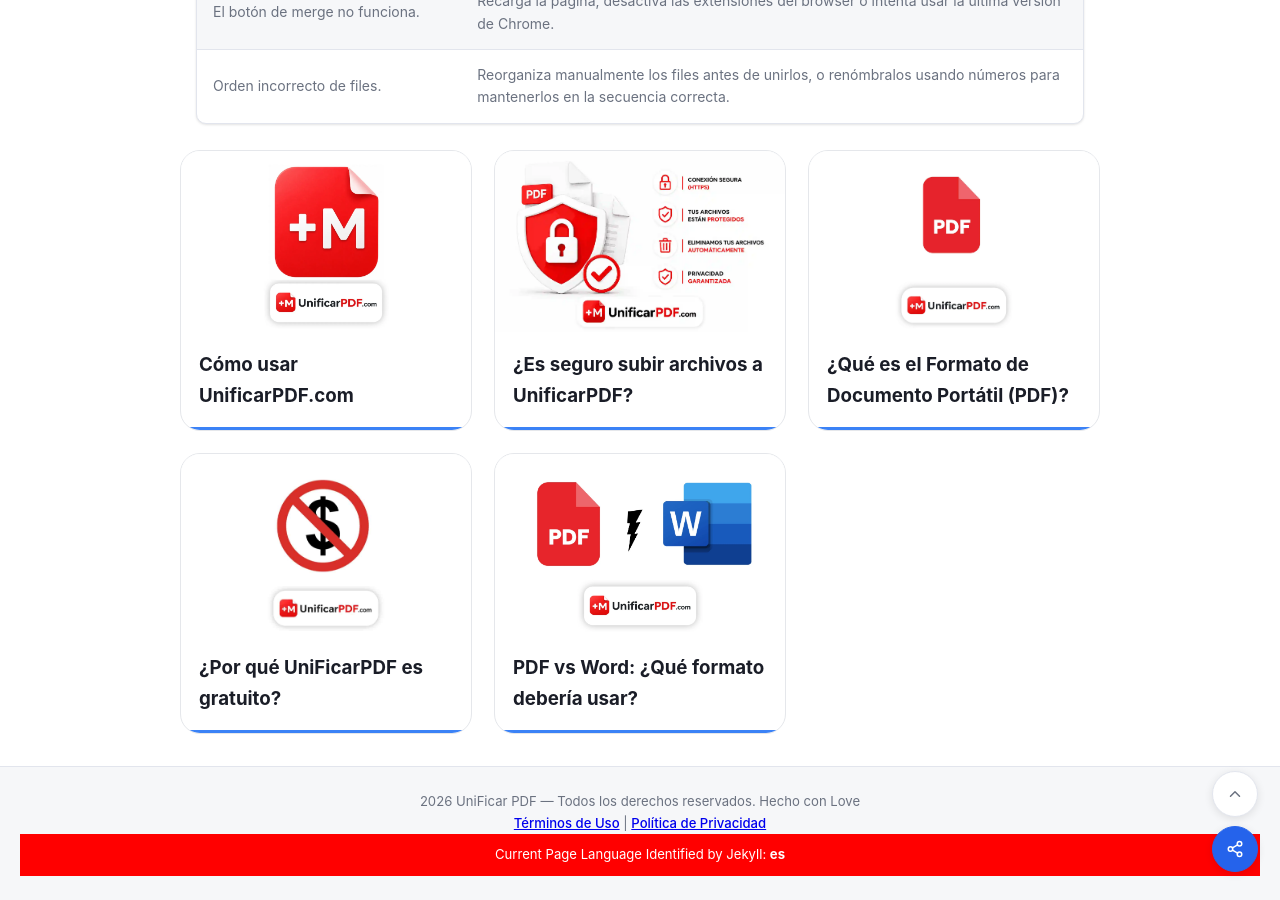
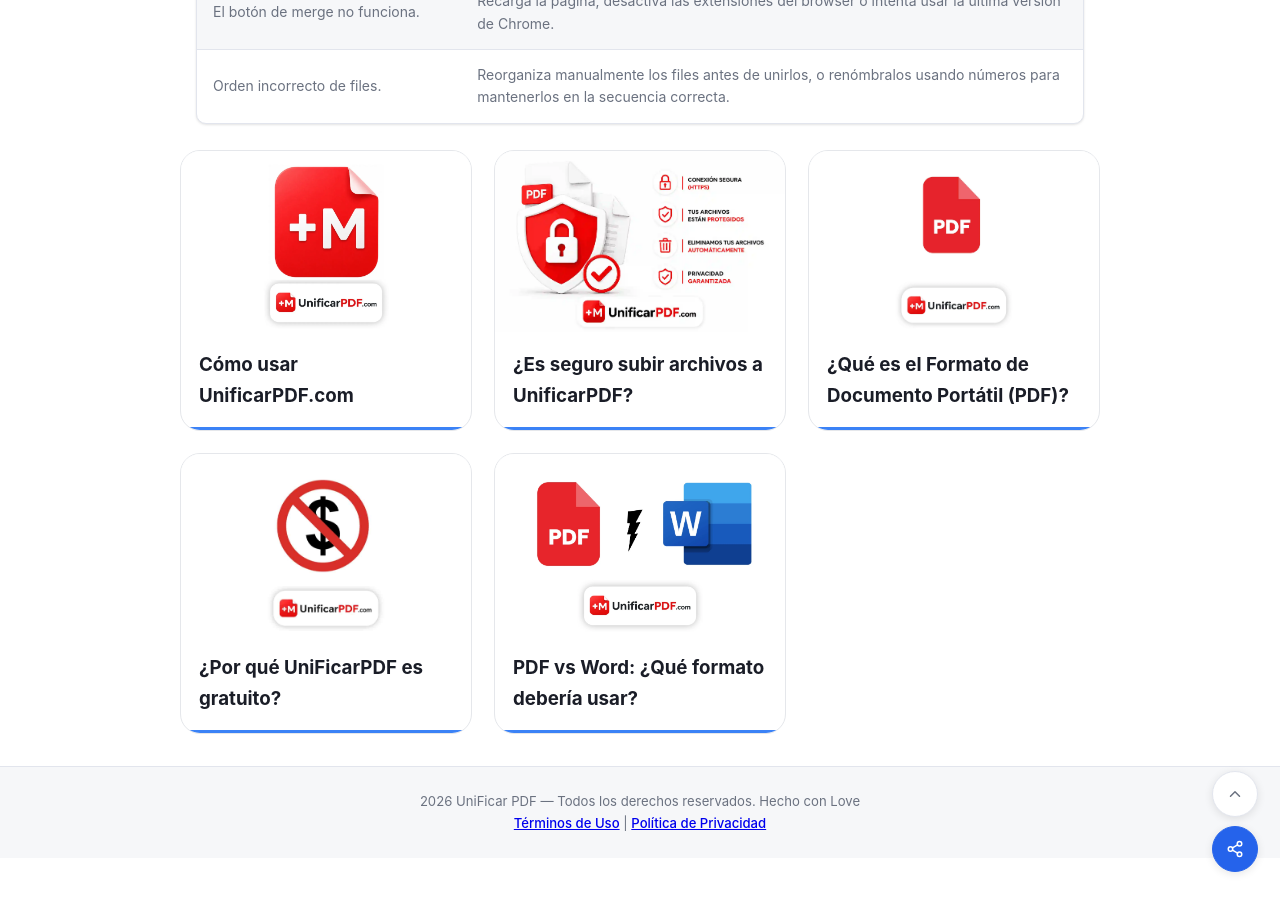
Before and after one commit to rforrupesh/jekyllmultilingual, a Jekyll site: the page built from index.md, in a window 1280 px wide and 900 px high, scrolled down 5973 px. Built offline with Jekyll 4.4.1, drawn with Linux system fonts in a browser that asks for light colours.

Commit message:
Update footer.html

```diff
--- a/_includes/footer.html
+++ b/_includes/footer.html
@@ -27,9 +27,6 @@
   </div>
 
 
-<p style="background: red; color: white; padding: 10px;">
-  Current Page Language Identified by Jekyll: <strong>{{ page.lang }}</strong>
-</p>
 
 
 
```
